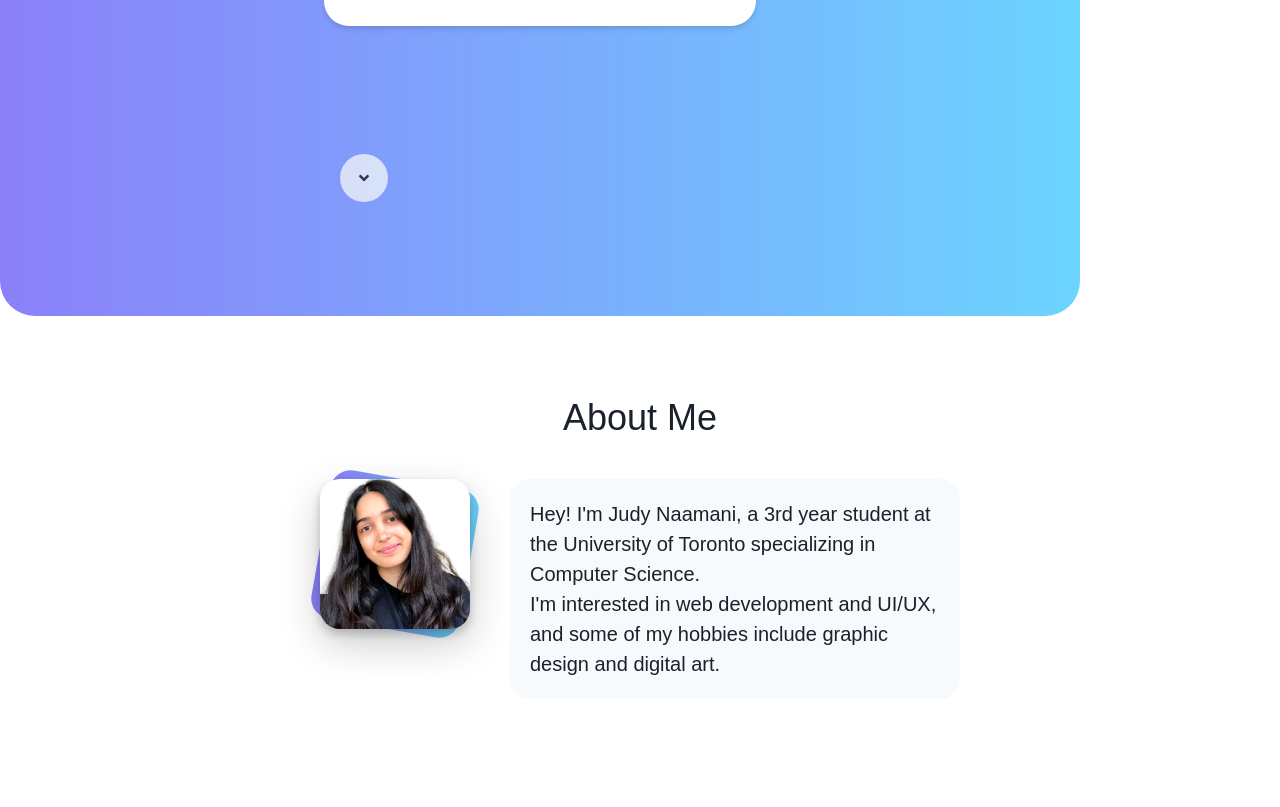
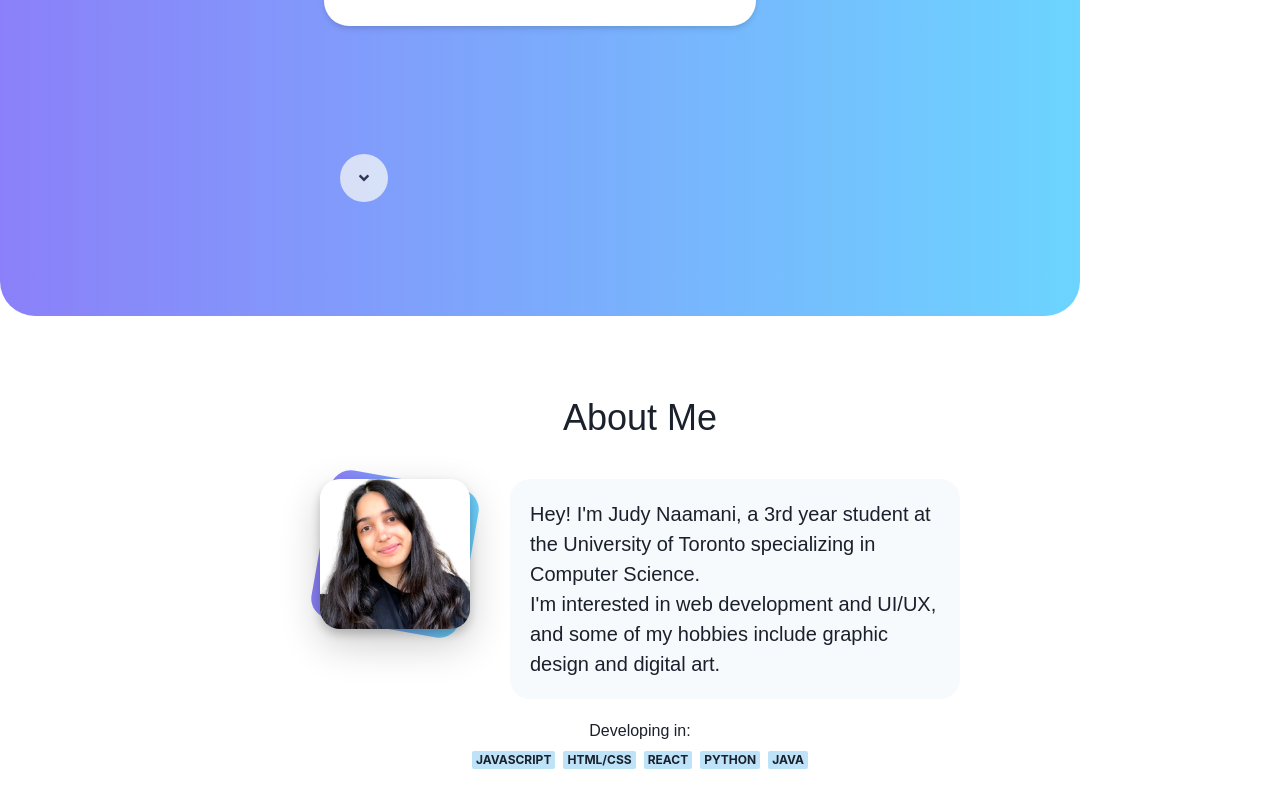
Before and after one commit to judy-n/PersonalSite, a React (Create React App) app: page / in a window 1280 px wide. Shown: the part 484-1291 px from the top of the page. Before the commit the page ends 1263 px from the top, so only its background shows below. Built offline with nearby package versions, Linux system fonts and the light colour scheme; some icons are missing.

Commit message:
added skills + scroll to top btn

```diff
--- a/src/App.js
+++ b/src/App.js
@@ -9,7 +9,9 @@ import {
     Code,
     Grid,
     Flex, Heading,
-    Center, HStack, Button, Icon, Image, Spacer,
+    Center, HStack, Button,
+    Icon, Image, Spacer,
+    Badge,
     useColorMode,
     useColorModeValue,
 } from '@chakra-ui/react';
@@ -22,7 +24,7 @@ import theme from './theme.js'
 import Nav from "./components/Nav";
 import { Fade, ScaleFade, Slide, SlideFade } from '@chakra-ui/react'
 import {FaGithub, FaLinkedinIn, FaRegEnvelope, FaAngleDown} from 'react-icons/fa';
-
+import ScrollButton from "./components/ScrollButton";
 
 function App() {
     const [shapeColor, setShapeColor] = useState('#8378e9')
@@ -42,7 +44,7 @@ function App() {
         <Flex borderBottomRightRadius={35} borderBottomLeftRadius={35} align="center" justify="center" w='100%' h='100vh'
               bgGradient='linear(to-l, #6CD4FF, #8B80F9)'
         _dark={{bgGradient: 'linear(to-l, #3a6186, #89253e)'}}>
-            <Box w={['60%','50%','40%']}>
+            <Box w={['80%','60%','50%','40%']}>
             <ScaleFade in={true} offsetY='40px' style={{ transitionDuration: '1s'}}
             >
 
@@ -122,14 +124,16 @@ function App() {
                        viewport={{ once: true, amount: 0.8 }}
                 position={'relative'}
                     >
-            <Flex display={{ md: 'flex' }} w={['100%']}  borderRadius={25}
+            <Flex
+                display={{ md: 'flex' }}
+                  w={['100%']}  borderRadius={25}
         position={'relative'}
 
             >
                 <Box flexShrink={0}
                     zIndex={1}
                      position={'relative'}
-                     ml={['30%', '30%', 0]}
+                     ml={['35%', '35%', 0]}
                      marginBottom={[5, 5, 0]}
                 >
                 <Image
@@ -152,12 +156,14 @@ function App() {
                     top={'0px'}
                     left={'0px'}
                     zIndex={0}
-                    ml={['30%', '30%', 0]}
+                    ml={['35%', '35%', 0]}
                     _dark={{bgGradient: 'linear(to-l, #3a6186, #89253e)'}}
                 />
 
                 <Spacer/>
-                <Box marginLeft={10}
+                <VStack width={'100%'}>
+                <Box marginLeft={[0,10]}
+                     position={'relative'}
                     _hover={{ bg: 'gray.50', transition: "background-color 0.2s" }}
                      padding={5}
                      borderRadius={20}
@@ -172,11 +178,37 @@ function App() {
                     </Text>
                 </Box>
 
+
+                </VStack>
+
             </Flex>
+                        <VStack mt={5}>
+                        <Text
+                            flexShrink={0}
+                            fontFamily={'fontSans'}
+                            fontSize={['s','md']}
+                        >Developing in:</Text>
+                        <HStack>
+                            <Badge
+                                bg={'blue.100'}
+                                _dark={{bg: 'blue.900'}}
+
+                            >JavaScript</Badge>
+                            <Badge bg={'blue.100'}
+                                   _dark={{bg: 'blue.900'}}>HTML/CSS</Badge>
+                            <Badge bg={'blue.100'}
+                                   _dark={{bg: 'blue.900'}}>React</Badge>
+                            <Badge bg={'blue.100'}
+                                   _dark={{bg: 'blue.900'}}>Python</Badge>
+                            <Badge bg={'blue.100'}
+                                   _dark={{bg: 'blue.900'}}>Java</Badge>
+                        </HStack>
+                        </VStack>
             </ScaleFade>}
             </TrackVisibility>
 
         </VStack>
+            <ScrollButton/>
         </Center>
     </ChakraProvider>
   );
--- /dev/null
+++ b/src/components/ScrollButton.js
@@ -0,0 +1,42 @@
+import React, {useState} from 'react';
+import {FaAngleUp} from 'react-icons/fa';
+import {Button} from '@chakra-ui/react';
+const ScrollButton = () =>{
+
+    const [visible, setVisible] = useState(false)
+
+    const toggleVisible = () => {
+        const scrolled = document.documentElement.scrollTop;
+        if (scrolled > 300){
+            setVisible(true)
+        }
+        else if (scrolled <= 300){
+            setVisible(false)
+        }
+    };
+
+    const scrollToTop = () =>{
+        window.scrollTo({
+            top: 0,
+            behavior: 'smooth'
+        });
+        window.location.href='#'
+    };
+
+    window.addEventListener('scroll', toggleVisible);
+
+    return (
+        <Button borderRadius={'50%'}
+                w={'3rem'}
+                h={'3rem'}
+                onClick={scrollToTop}
+        style={{position: 'fixed',
+            left:'50%',
+            bottom: '20px',
+            display: visible ? 'inline' : 'none'}}>
+            <FaAngleUp />
+        </Button>
+    );
+}
+
+export default ScrollButton;
```
